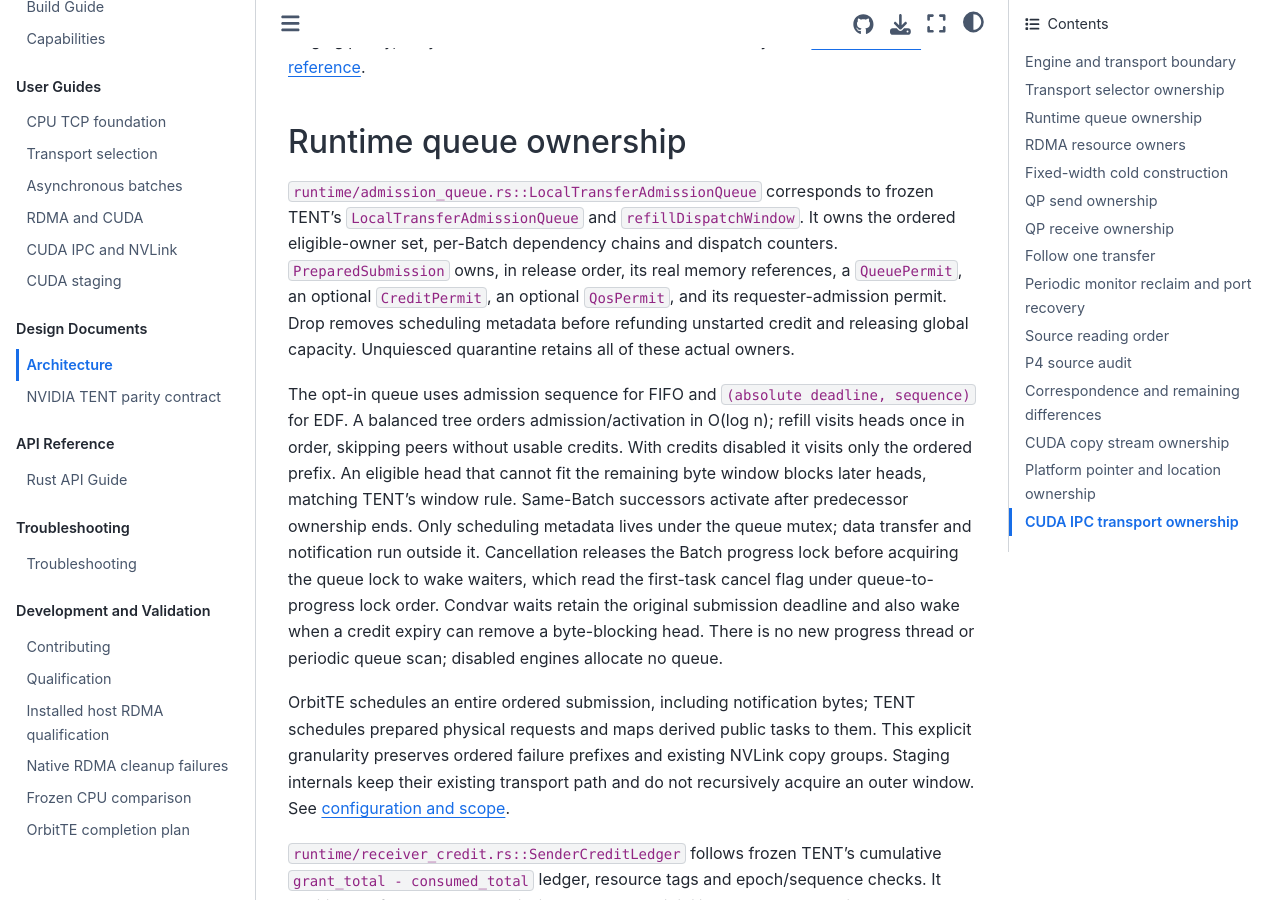
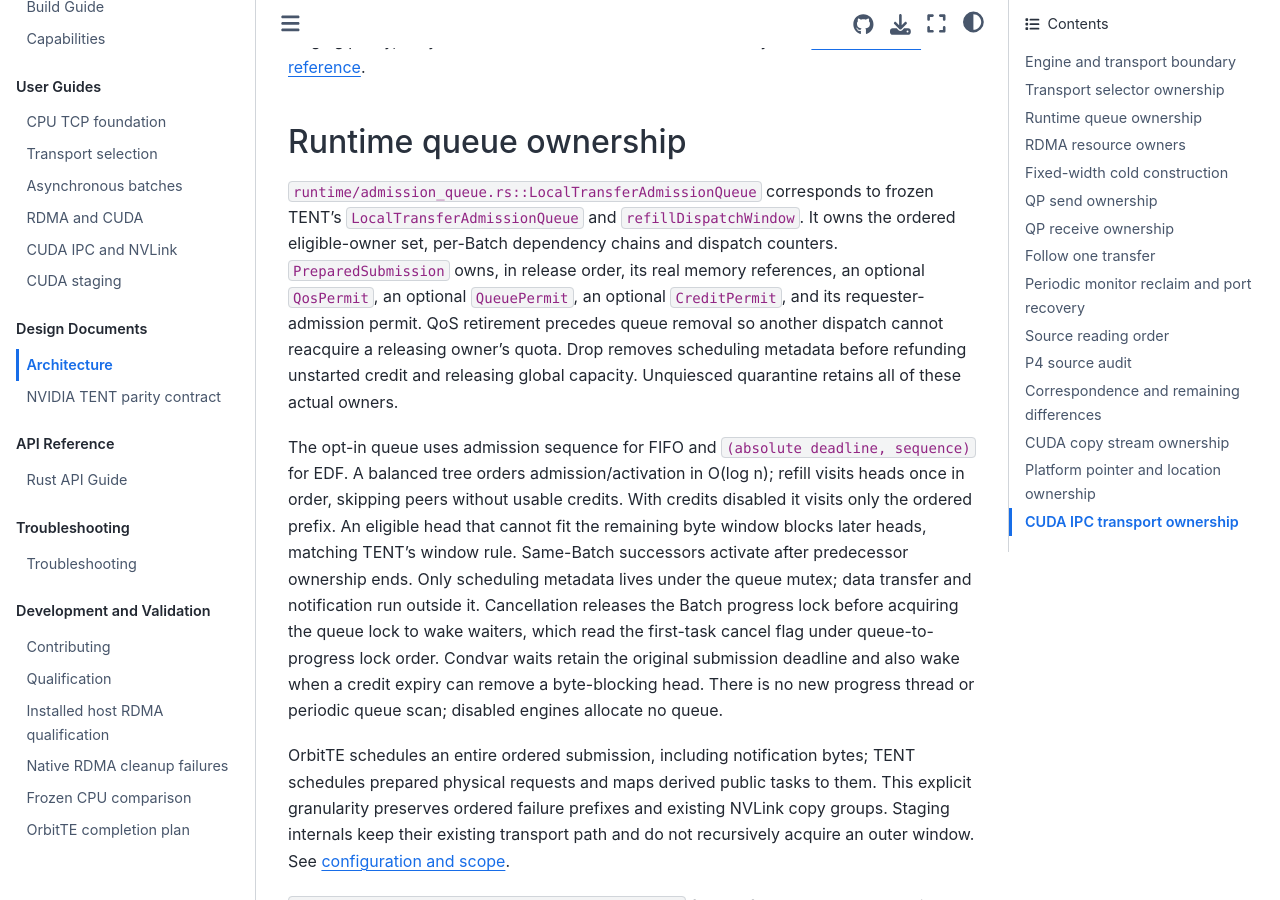
Before and after one commit to OrbitInfra/OrbitTE, a Sphinx documentation site: the page built from docs/architecture.md, in a window 1280 px wide and 900 px high, scrolled down 1467 px. Built offline with Sphinx 7.4.7 and the Sphinx Book theme 1.1.4, drawn with Linux system fonts in a browser that asks for light colours.

Commit message:
docs(runtime): align ownership release order and framing comments

```diff
--- a/docs/architecture.md
+++ b/docs/architecture.md
@@ -51,11 +51,11 @@ claim a device is healthy. See [semantics and reference](transport-selection.md)
 `runtime/admission_queue.rs::LocalTransferAdmissionQueue` corresponds to frozen
 TENT's `LocalTransferAdmissionQueue` and `refillDispatchWindow`. It owns the
 ordered eligible-owner set, per-Batch dependency chains and dispatch counters.
-`PreparedSubmission` owns, in release order, its real memory references, a
-`QueuePermit`, an optional `CreditPermit`, an optional `QosPermit`, and its
-requester-admission permit.
-Drop removes scheduling metadata before refunding unstarted credit and releasing
-global capacity. Unquiesced quarantine retains all of these actual owners.
+`PreparedSubmission` owns, in release order, its real memory references, an
+optional `QosPermit`, an optional `QueuePermit`, an optional `CreditPermit`, and
+its requester-admission permit. QoS retirement precedes queue removal so another
+dispatch cannot reacquire a releasing owner's quota. Drop removes scheduling
+metadata before refunding unstarted credit and releasing global capacity. Unquiesced quarantine retains all of these actual owners.
 
 The opt-in queue uses admission sequence for FIFO and `(absolute deadline,
 sequence)` for EDF. A balanced tree orders admission/activation in O(log n);
```
